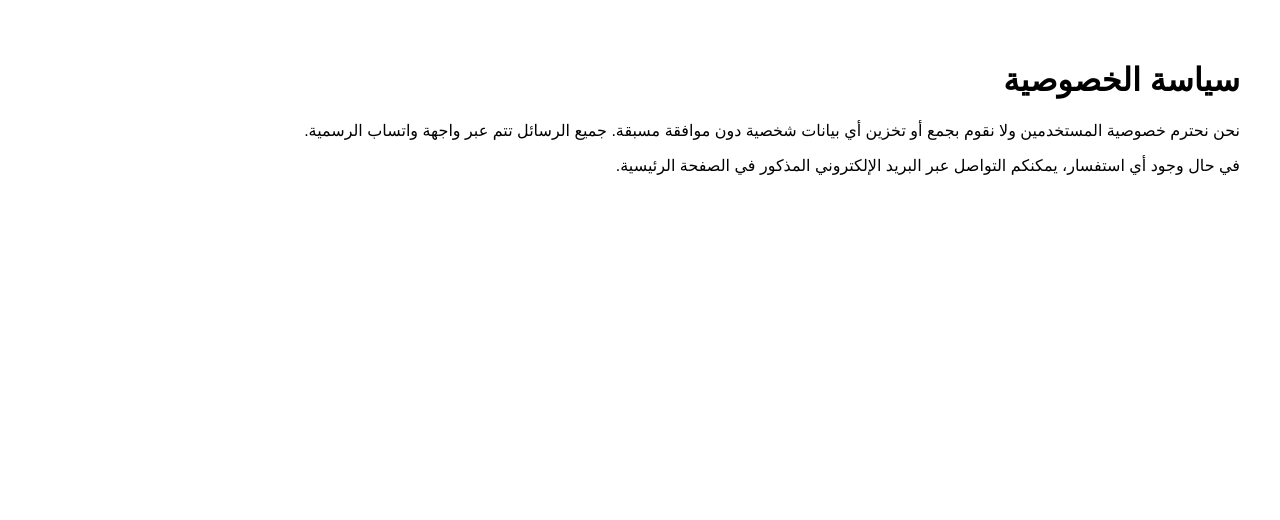
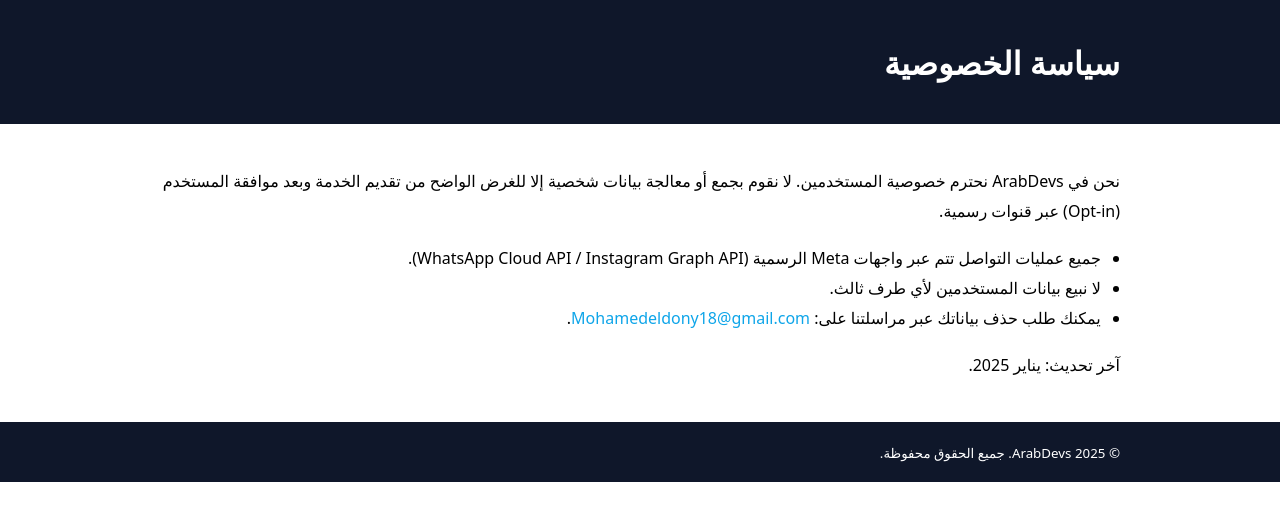
Before and after one commit to mohamedeldony3/Pre, a plain HTML site: page privacy.html in a window 1280 px wide. Drawn offline with Linux system fonts and the light colour scheme.

Commit message:
Update privacy.html

```diff
--- a/privacy.html
+++ b/privacy.html
@@ -1,14 +1,35 @@
 <!DOCTYPE html>
-<html lang="ar">
+<html lang="ar" dir="rtl">
 <head>
-  <meta charset="UTF-8">
-  <meta name="viewport" content="width=device-width, initial-scale=1.0">
-  <title>سياسة الخصوصية</title>
+  <meta charset="UTF-8" />
+  <meta name="viewport" content="width=device-width,initial-scale=1" />
+  <title>سياسة الخصوصية - ArabDevs</title>
+  <meta name="description" content="سياسة الخصوصية لشركة ArabDevs.">
+  <style>
+    :root { --bg:#0f172a; --fg:#fff; }
+    body { margin:0; font-family: system-ui, -apple-system, Segoe UI, Roboto, Arial, sans-serif; }
+    header, footer { background:var(--bg); color:var(--fg); padding:1.2rem 0; }
+    main { max-width: 960px; margin: 0 auto; padding: 1.6rem 1rem; line-height: 1.9; }
+    a { color:#0ea5e9; text-decoration: none; }
+    ul { padding-right: 1.2rem; }
+  </style>
 </head>
-<body style="direction: rtl; padding: 2rem; font-family: sans-serif;">
-  <h1>سياسة الخصوصية</h1>
-  <p>نحن نحترم خصوصية المستخدمين ولا نقوم بجمع أو تخزين أي بيانات شخصية
-     دون موافقة مسبقة. جميع الرسائل تتم عبر واجهة واتساب الرسمية.</p>
-  <p>في حال وجود أي استفسار، يمكنكم التواصل عبر البريد الإلكتروني المذكور في الصفحة الرئيسية.</p>
+<body>
+  <header><div class="container" style="max-width:960px;margin:0 auto;padding:0 1rem;"><h1>سياسة الخصوصية</h1></div></header>
+  <main>
+    <p>
+      نحن في ArabDevs نحترم خصوصية المستخدمين. لا نقوم بجمع أو معالجة بيانات شخصية
+      إلا للغرض الواضح من تقديم الخدمة وبعد موافقة المستخدم (Opt-in) عبر قنوات رسمية.
+    </p>
+    <ul>
+      <li>جميع عمليات التواصل تتم عبر واجهات Meta الرسمية (WhatsApp Cloud API / Instagram Graph API).</li>
+      <li>لا نبيع بيانات المستخدمين لأي طرف ثالث.</li>
+      <li>يمكنك طلب حذف بياناتك عبر مراسلتنا على:
+        <a href="mailto:Mohamedeldony18@gmail.com">Mohamedeldony18@gmail.com</a>.
+      </li>
+    </ul>
+    <p>آخر تحديث: يناير 2025.</p>
+  </main>
+  <footer><div style="max-width:960px;margin:0 auto;padding:0 1rem;"><small>© 2025 ArabDevs. جميع الحقوق محفوظة.</small></div></footer>
 </body>
 </html>
```
